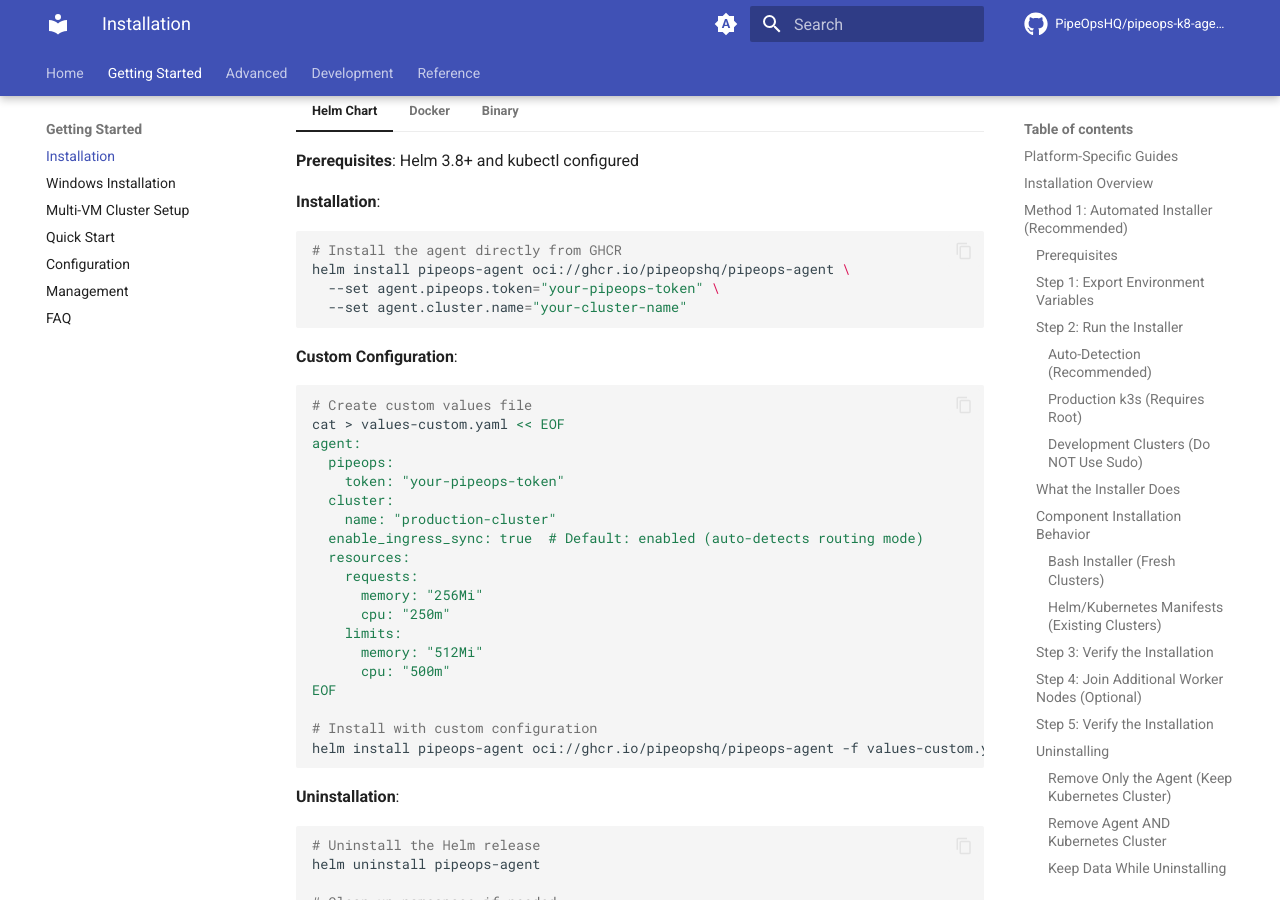
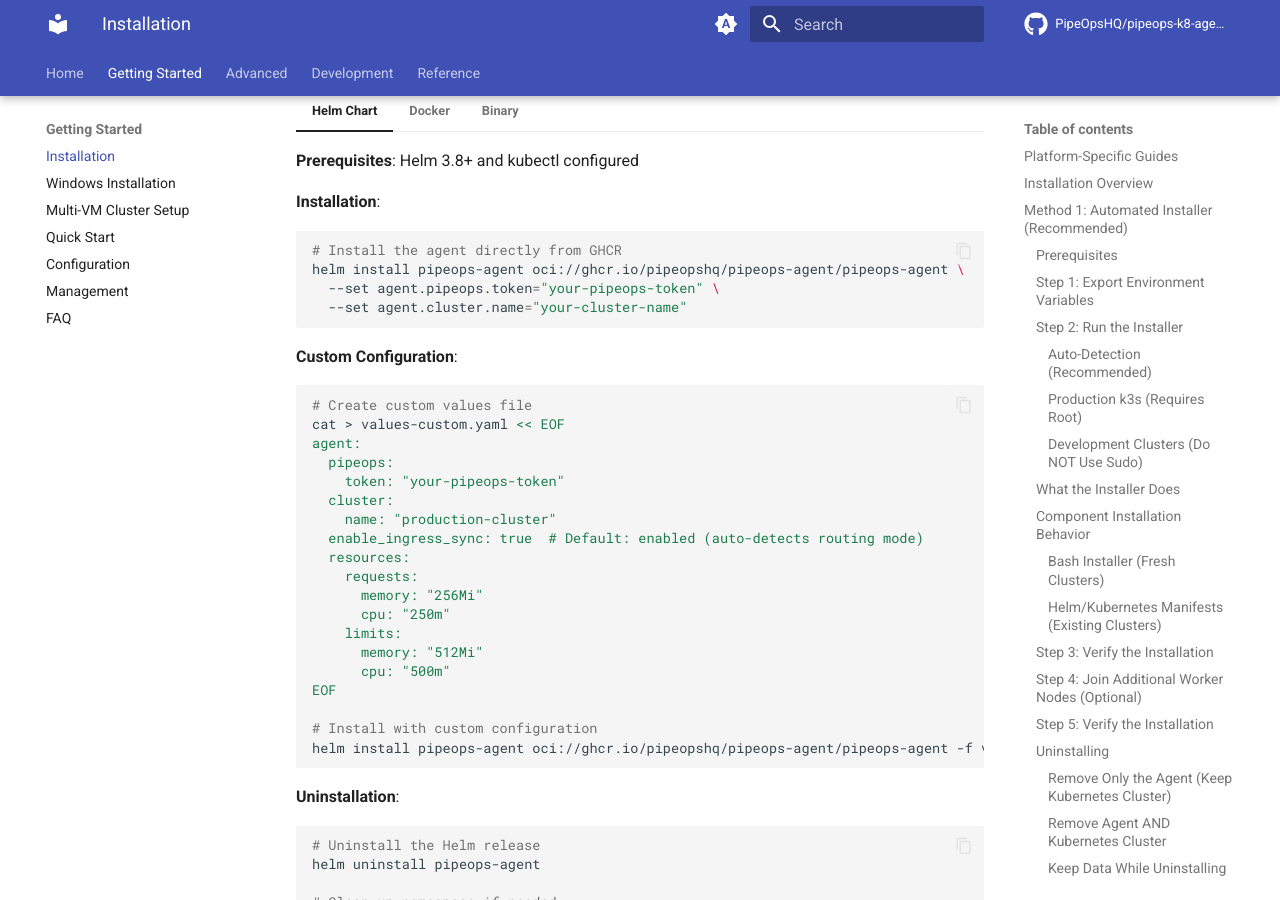
Before and after one commit to PipeOpsHQ/pipeops-k8-agent, an MkDocs documentation site: the page built from docs/getting-started/installation.md, in a window 1280 px wide and 900 px high, scrolled down 9366 px. Built offline with MkDocs 1.6.1 and Material for MkDocs 9.7.7, drawn with Linux system fonts in a browser that asks for light colours; comment, search, counter and statistics services are not loaded; the version menu is left out; some of the changed text lies outside the part shown.

Commit message:
docs: correct Helm registry path in installation guide

````diff
--- a/docs/getting-started/installation.md
+++ b/docs/getting-started/installation.md
@@ -401,7 +401,7 @@
     **Installation**:
     ```bash
     # Install the agent directly from GHCR
-    helm install pipeops-agent oci://ghcr.io/pipeopshq/pipeops-agent \
+    helm install pipeops-agent oci://ghcr.io/pipeopshq/pipeops-agent/pipeops-agent \
       --set agent.pipeops.token="your-pipeops-token" \
       --set agent.cluster.name="your-cluster-name"
     ```
@@ -426,7 +426,7 @@
     EOF
 
     # Install with custom configuration
-    helm install pipeops-agent oci://ghcr.io/pipeopshq/pipeops-agent -f values-custom.yaml
+    helm install pipeops-agent oci://ghcr.io/pipeopshq/pipeops-agent/pipeops-agent -f values-custom.yaml
     ```
 
     **Uninstallation**:
@@ -715,10 +715,10 @@
 
 ```bash
 # Upgrade to latest version
-helm upgrade pipeops-agent oci://ghcr.io/pipeopshq/pipeops-agent
+helm upgrade pipeops-agent oci://ghcr.io/pipeopshq/pipeops-agent/pipeops-agent
 
 # Upgrade with custom values
-helm upgrade pipeops-agent oci://ghcr.io/pipeopshq/pipeops-agent -f values-custom.yaml
+helm upgrade pipeops-agent oci://ghcr.io/pipeopshq/pipeops-agent/pipeops-agent -f values-custom.yaml
 ```
 
 ## Next Steps
````
